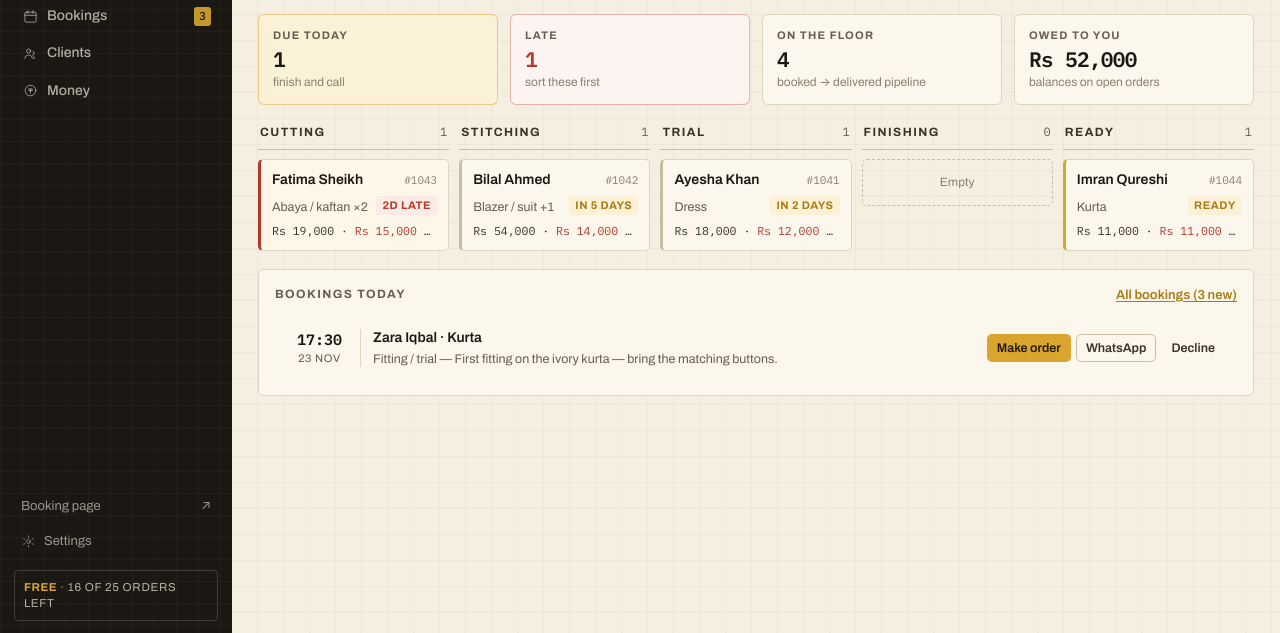
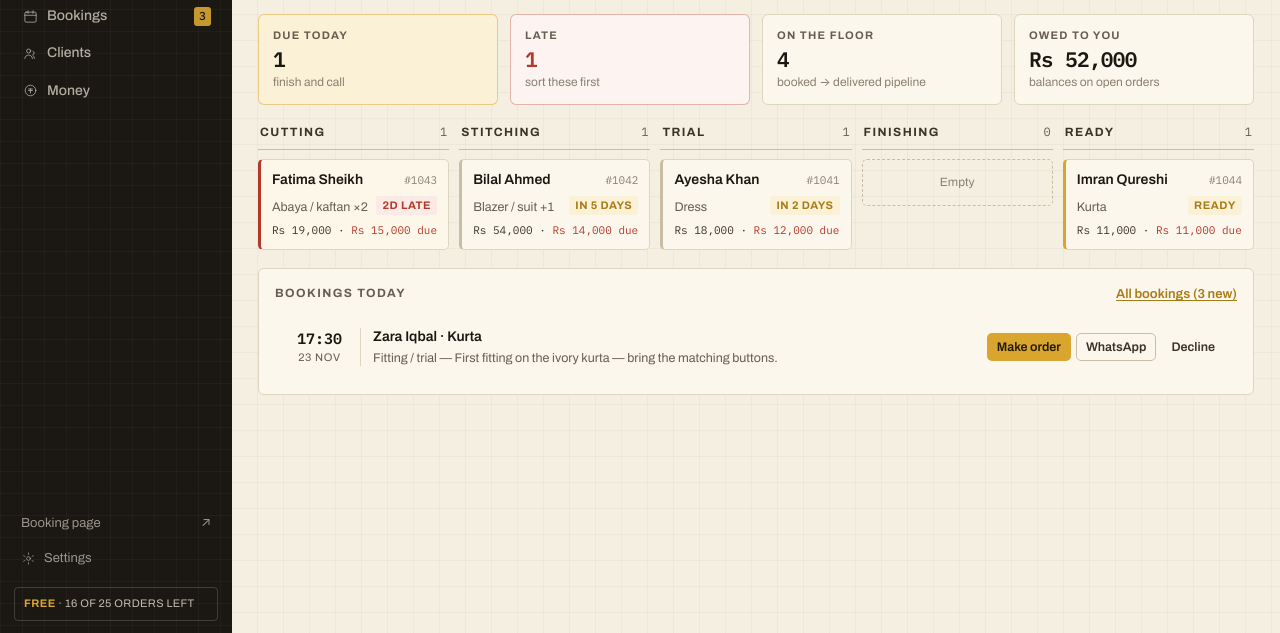
Before and after one commit to Faithmanex/chalkline, a plain HTML site: page app.html in a window 1280 px wide. Shown: the part 167-800 px from the top of the page. Drawn offline with nearby package versions, Linux system fonts and the light colour scheme.

Commit message:
Type: keep the board card money line and the plan chip on one line

```diff
--- a/styles.css
+++ b/styles.css
@@ -148,7 +148,7 @@ body.app { height: 100vh; overflow: hidden; }
 .rail-link span[aria-hidden] { margin-left: auto; }
 .plan {
   margin: 10px 2px 0; padding: 8px 9px; border: 1px solid rgba(239, 232, 216, .18); border-radius: 4px;
-  font-size: 11.5px; letter-spacing: .06em; text-transform: uppercase; color: rgba(239, 232, 216, .74);
+  font-size: 11px; letter-spacing: .03em; text-transform: uppercase; color: rgba(239, 232, 216, .78);
 }
 .plan b { color: var(--chalk); font-weight: 700; letter-spacing: .04em; }
 
@@ -218,7 +218,7 @@ body.app { height: 100vh; overflow: hidden; }
 .job-no { font-family: var(--mono); font-size: 11px; color: var(--faint); }
 .job-garment { font-size: 12.5px; color: var(--muted); margin-top: 3px; white-space: nowrap; overflow: hidden; text-overflow: ellipsis; min-width: 0; }
 .job-foot { display: flex; justify-content: space-between; align-items: center; margin-top: 5px; gap: 6px; }
-.job-money { display: block; margin-top: 7px; font-family: var(--mono); font-size: 11.5px; color: var(--ink-2); white-space: nowrap; overflow: hidden; text-overflow: ellipsis; }
+.job-money { display: block; margin-top: 7px; font-family: var(--mono); font-size: 11px; color: var(--ink-2); white-space: nowrap; overflow: hidden; text-overflow: ellipsis; }
 .job-money .bal { color: var(--thread-red); }
 
 .pill {
```
